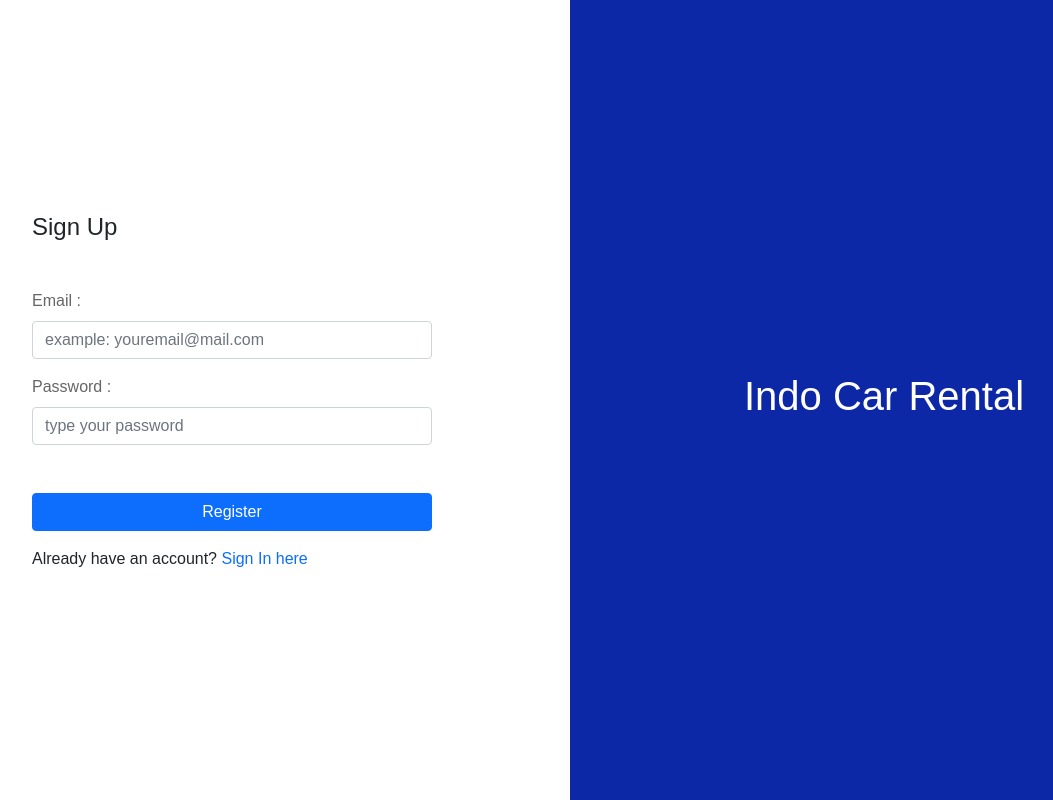
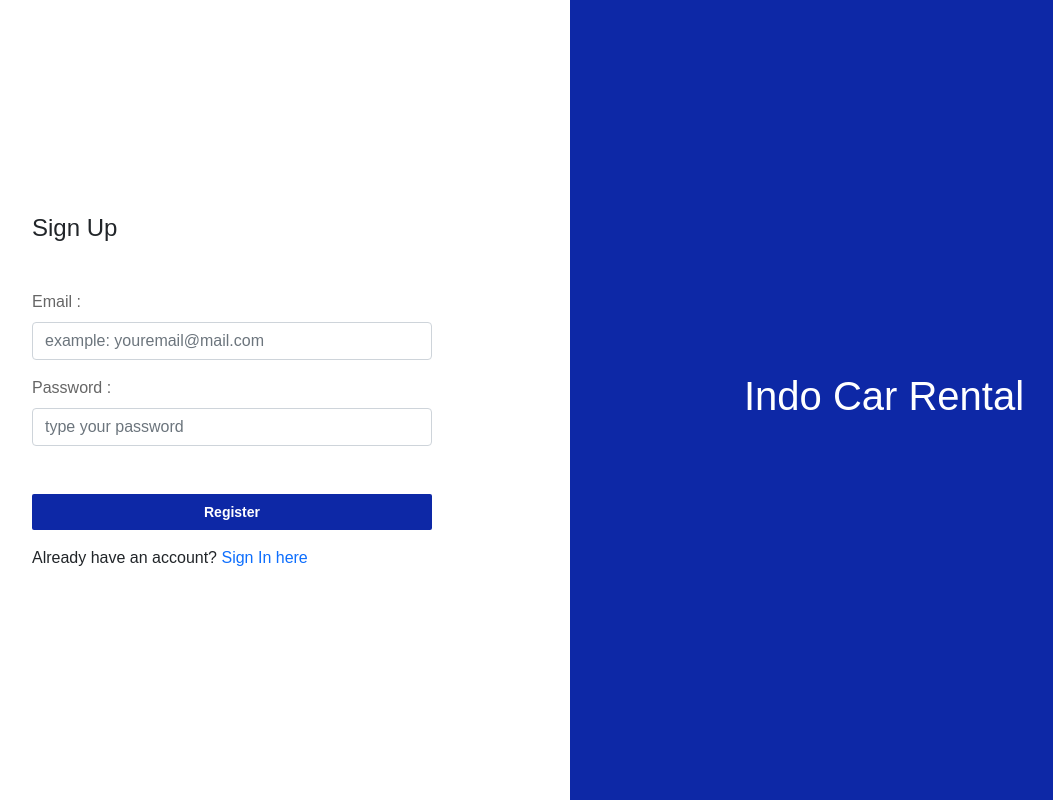
Before and after one commit to Indo-Car-Rental/IndoCarRental-Web-App, a React (Create React App) app: page /register in a window 1280 px wide. Shown: the whole page, without its empty margins (82-1135 px from the left). Built offline with nearby package versions, Linux system fonts and the light colour scheme.

Commit message:
add button blue varian

```diff
--- a/src/pages/Register/index.js
+++ b/src/pages/Register/index.js
@@ -30,7 +30,7 @@ const Register = () => {
                                 />
                             </FormGroup>
                             <FormGroup>
-                                <Button block color="primary" className="mt-5">Register</Button>
+                                <Button block className="mt-5 btn-cta-blue">Register</Button>
                             </FormGroup>
                             <p>Already have an account? <a href="#">Sign In here</a></p>
                         </div>
--- a/src/pages/Register/style.scss
+++ b/src/pages/Register/style.scss
@@ -24,4 +24,16 @@ body{
     label{
         color: #666;
     }
+    .btn-cta-blue{
+        background: #0D28A6;
+        border-radius: 2px;
+        padding: 8px 12px;
+        font-weight: 700;
+        font-size: 14px;
+        line-height: 20px;
+        color: white;
+        border: none;
+        z-index: 1;
+        position: relative;
+    }
 }
```
